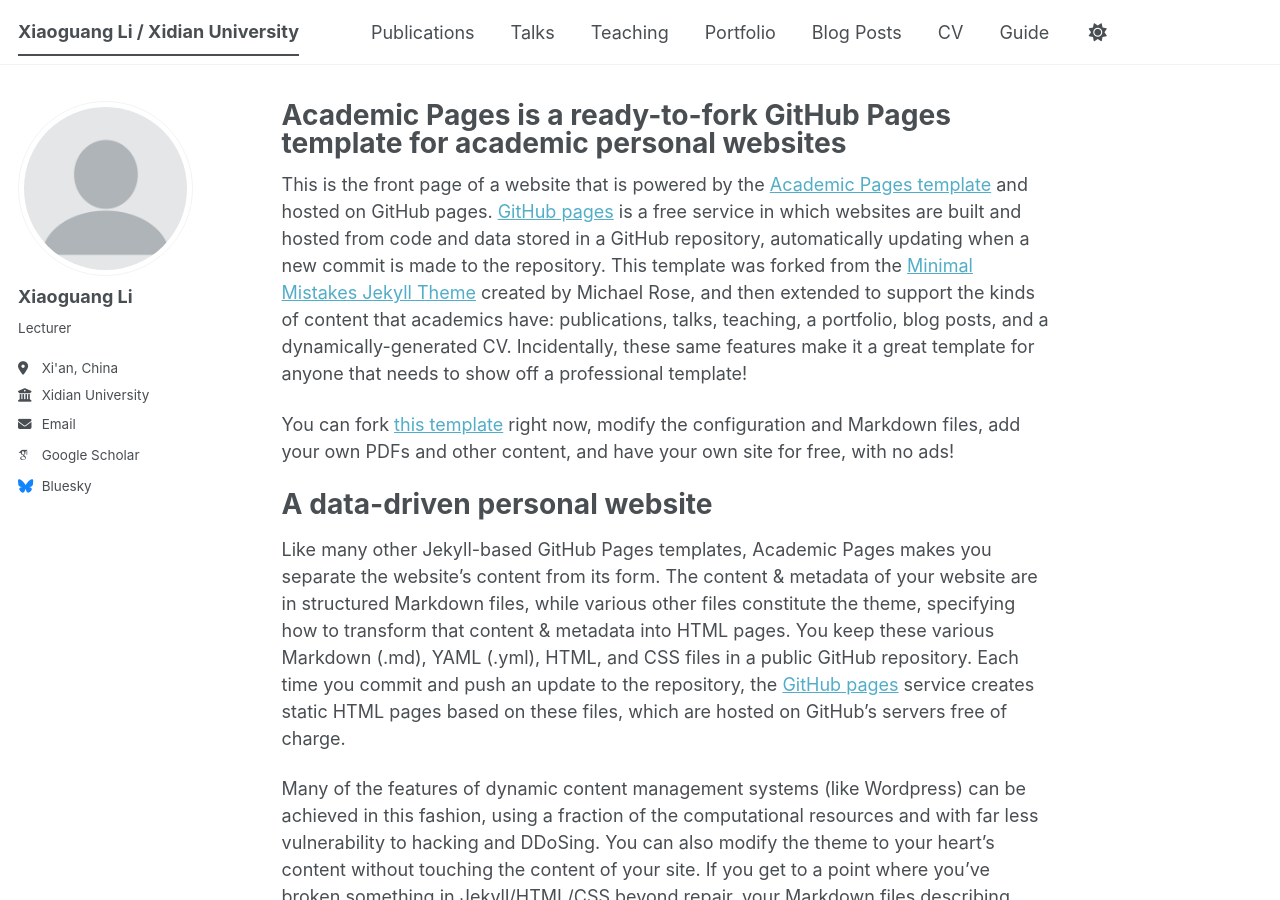
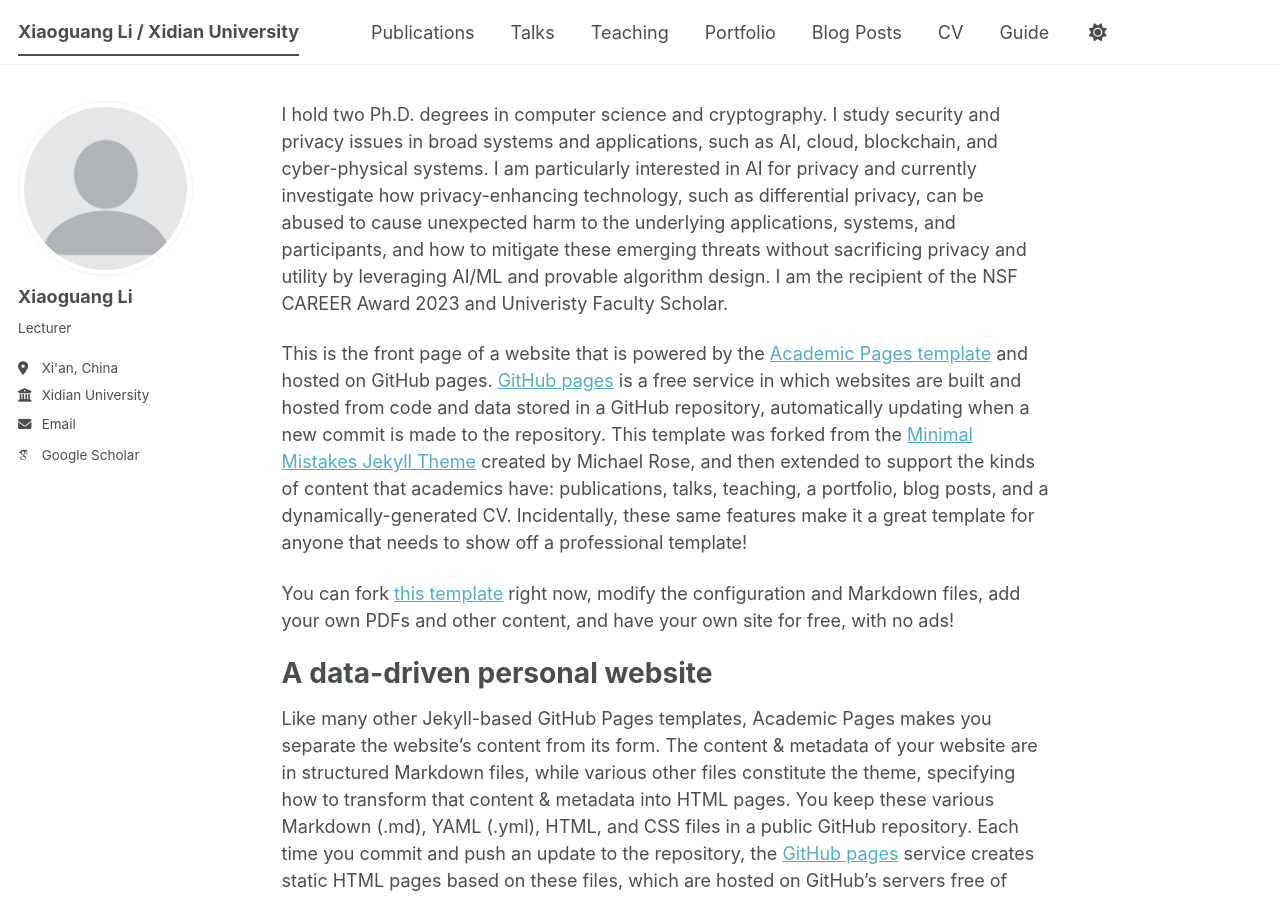
Before and after one commit to meliosem/meliosem.github.io, a Jekyll site: the page built from _pages/about.md, in a window 1280 px wide and 900 px high. Built offline with Jekyll 4.4.1, drawn with Linux system fonts in a browser that asks for light colours; some web fonts are replaced; a script bundle is joined from its source files by our own code; library files that are not in the unit come from our copies.

Commit message:
first commit

```diff
--- a/_config.yml
+++ b/_config.yml
@@ -57,7 +57,7 @@ author:
 
   # Social media
   artstation       : # Username
-  bluesky          : "bsky.app" # Replace this with you Bluesky username
+  bluesky          : # "bsky.app" # Replace this with you Bluesky username
   facebook         : # Username
   flickr           : # Username
   foursquare       : # Username
--- a/_pages/about.md
+++ b/_pages/about.md
@@ -1,11 +1,14 @@
 ---
 permalink: /
-title: "Academic Pages is a ready-to-fork GitHub Pages template for academic personal websites"
+# title: "Academic Pages is a ready-to-fork GitHub Pages template for academic personal websites"
 author_profile: true
 redirect_from:
   - /about/
   - /about.html
 ---
+
+I hold two Ph.D. degrees in computer science and cryptography. I study security and privacy issues in broad systems and applications, such as AI, cloud, blockchain, and cyber-physical systems. I am particularly interested in AI for privacy and currently investigate how privacy-enhancing technology, such as differential privacy, can be abused to cause unexpected harm to the underlying applications, systems, and participants, and how to mitigate these emerging threats without sacrificing privacy and utility by leveraging AI/ML and provable algorithm design. I am the recipient of the NSF CAREER Award 2023 and Univeristy Faculty Scholar.
+
 
 This is the front page of a website that is powered by the [Academic Pages template](https://github.com/academicpages/academicpages.github.io) and hosted on GitHub pages. [GitHub pages](https://pages.github.com) is a free service in which websites are built and hosted from code and data stored in a GitHub repository, automatically updating when a new commit is made to the repository. This template was forked from the [Minimal Mistakes Jekyll Theme](https://mmistakes.github.io/minimal-mistakes/) created by Michael Rose, and then extended to support the kinds of content that academics have: publications, talks, teaching, a portfolio, blog posts, and a dynamically-generated CV. Incidentally, these same features make it a great template for anyone that needs to show off a professional template!
 
```
Also changed, not shown: 1 other file.
